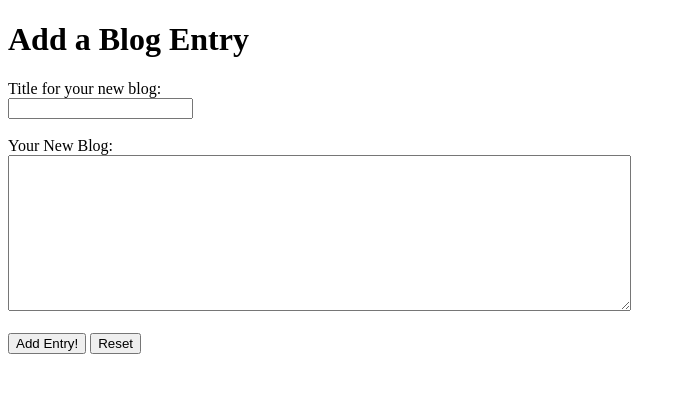
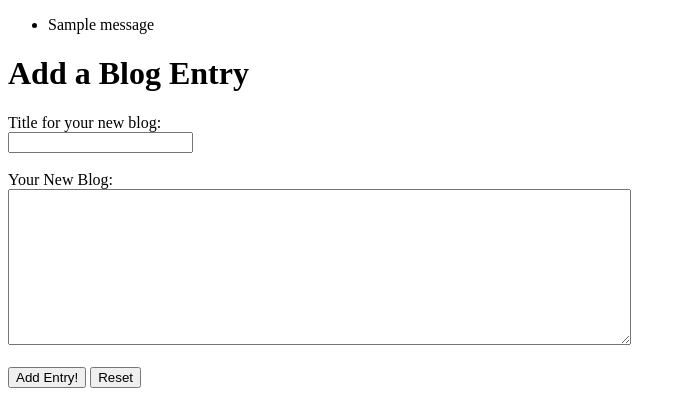
Before and after one commit to adancy95/blogz, a Flask app: page /newpost in a window 1280 px wide. Shown: the part 26-446 px from the top of the page, without its empty margins (0-686 px from the left). Run offline with Flask 2, Linux system fonts and the light colour scheme; one stand-in notice (Sample message) is shown.

Commit message:
added error message to the new post page if the user leaves the title or post field empty

```diff
--- a/main.py
+++ b/main.py
@@ -1,12 +1,13 @@
-from flask import Flask, request, redirect, render_template
+
+from flask import Flask, request, redirect, render_template, session, flash
 from flask_sqlalchemy import SQLAlchemy
-import os
 
 app = Flask(__name__)
 app.config['DEBUG']=True
 app.config['SQLALCHEMY_DATABASE_URI'] = 'mysql+pymysql://build-a-blog:blog4life@localhost:8889/build-a-blog'
 app.config['SQLALCHEMY_ECHO'] =True
 db = SQLAlchemy(app)
+app.secret_key = 'y337kGcys&zP3B'
 
 class Blog(db.Model):
 
@@ -40,6 +41,7 @@ def valid():
 
 
     if title == "" or post == "":
+        flash('Blog Title or Your New Blog cannot be empty')
         return render_template('newpost.html')
     else:
         new_blog = Blog(title,post)
--- a/templates/base.html
+++ b/templates/base.html
@@ -13,6 +13,13 @@
             <a href="/newpost"> Add a Blog Entry </a>
         </nav>
     </header>
+    {% with messages = get_flashed_messages(with_categories=True) %}
+        <ul>
+        {% for category,message in messages %}
+            <li class="{{category}}">{{message}}</li>
+        {% endfor %}
+        </ul>
+    {% endwith %}
 
     {% block content %}
     {% endblock %}
--- a/templates/newpost.html
+++ b/templates/newpost.html
@@ -5,12 +5,14 @@
 
     <form action='/valid' method='post'>
         <div>
+
             <label for="tile"> Title for your new blog: </label>
             <br>
             <input type="text" name="title" id="title">
         </div>
         <br>
         <div>
+
             Your New Blog:
             <br>
             <textarea cols="75" rows="10"  name="post" id="post"> </textarea>
@@ -21,4 +23,5 @@
 
     </form>
 
+
 {% endblock %}
```
